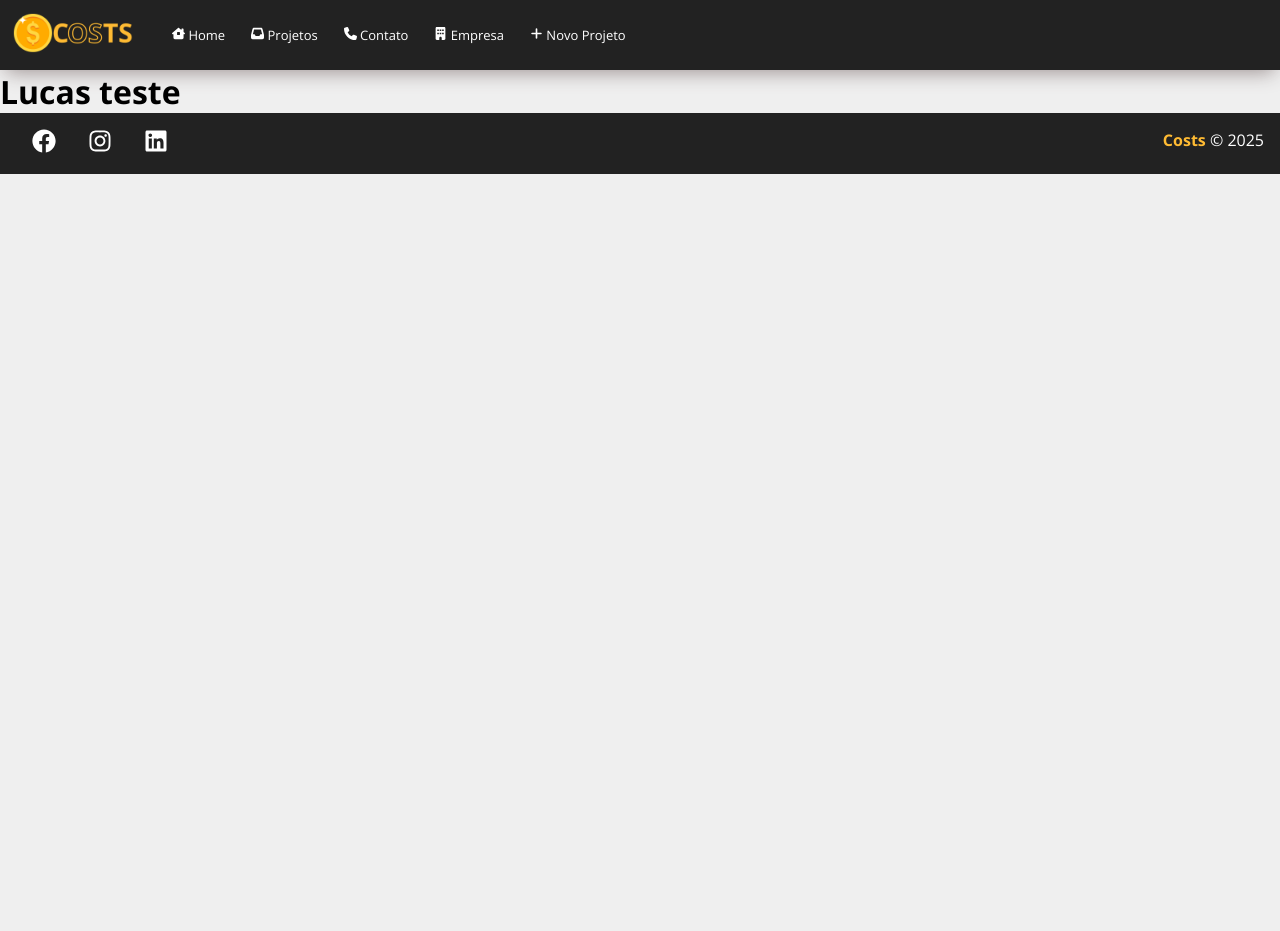
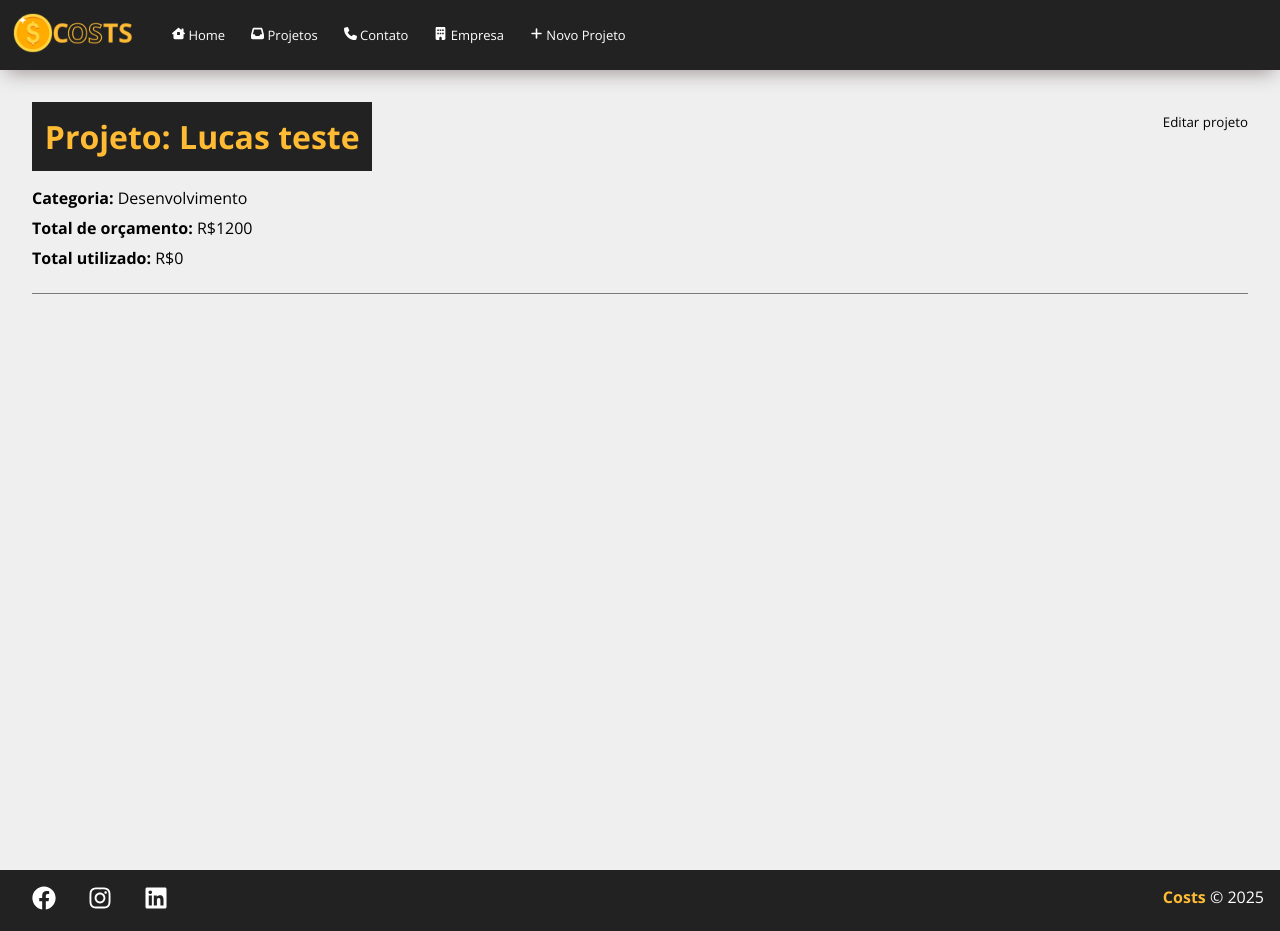
Before and after one commit to LucasDRo/Costs, a React (Create React App) app: page /project/1ffd in a window 1280 px wide. Before the commit the page ends 800 px from the top, so only its background shows below. Built offline with nearby package versions, Linux system fonts and the light colour scheme; data requests are answered from the project's data file; the HTML template or start-up script is replaced by a standard one.

Commit message:
style: edit project page

```diff
--- a/db.json
+++ b/db.json
@@ -12,12 +12,12 @@
       "services": []
     },
     {
-      "id": "4af6",
-      "name": "Lucas teste 2",
-      "budget": "56666",
+      "id": "2ccd",
+      "name": "Desenvolvimento React",
+      "budget": "2000",
       "categories": {
-        "id": "3",
-        "name": "Design"
+        "id": "2",
+        "name": "Desenvolvimento"
       },
       "cost": 0,
       "services": []
--- a/src/components/layout/Footer.js
+++ b/src/components/layout/Footer.js
@@ -5,13 +5,13 @@ function Footer() {
     <footer className={styles.footer}>
       <ul className={styles.social_list}>
         <li>
-          <FaFacebook />
+          <a href="https://www.facebook.com/profile.php?id=100052148408344"><FaFacebook /></a>
         </li>
         <li>
-          <FaInstagram />
+          <a href="https://www.instagram.com/lucasdini_r/"><FaInstagram /></a>
         </li>
         <li>
-          <FaLinkedin />
+          <a href="https://www.linkedin.com/in/lucas-diniz-rodrigues-879743225/"><FaLinkedin /></a>
         </li>
       </ul>
       <p className={styles.copy_right}>
--- a/src/components/layout/Footer.module.css
+++ b/src/components/layout/Footer.module.css
@@ -19,7 +19,7 @@
     margin: 0 1em;
 }
 
-.social_list li:hover{
+.social_list a:hover{
     color: #ffbb33;
 }
 
@@ -28,9 +28,12 @@
     cursor: pointer;
 }
 
-
-
 .copy_right span{
     font-weight: bold;
     color: #ffbb33;
 }
+
+.social_list a{
+    text-decoration: none;
+    color: #FFF;
+}
--- a/src/components/pages/Project.js
+++ b/src/components/pages/Project.js
@@ -1,29 +1,66 @@
 import styles from "./Project.module.css";
 import { useParams } from "react-router-dom";
 import { useState, useEffect } from "react";
+import Loading from "../layout/Loading";
 
 function Project() {
   const { id } = useParams();
   const [project, setProject] = useState({});
+  const [showProjectForm, setShowProjectForm] = useState(false);
 
   useEffect(() => {
+    setTimeout(() => {
       fetch(`http://localhost:5000/projects/${id}`, {
         method: "GET",
         headers: {
           "Content-Type": "application/json",
         },
-    }).then(res => res.json())
+      })
+        .then((res) => res.json())
         .then((data) => {
           console.log(data);
           setProject(data);
         })
-      .catch(err => console.log)
+        .catch((err) => console.log);
+    }, 300);
   }, [id]);
 
+  function toggleProjectForm() {
+    setShowProjectForm(!showProjectForm);
+  }
+
   return (
+    <>
+      {project.name ? (
+        <div className={styles.project_container_master}>
+          <div className={styles.project_container}>
+            <h1>Projeto: {project.name}</h1>
+            <button className={styles.btn} onClick={toggleProjectForm}>
+              {!showProjectForm ? "Editar projeto" : "Fechar"}
+            </button>
+            {!showProjectForm ? (
+              <div className={styles.project_info}>
+                <p>
+                  <span>Categoria:</span> {project.categories.name}
+                </p>
+                <p>
+                  <span>Total de orçamento:</span> R${project.budget}
+                </p>
+                <p>
+                  <span>Total utilizado:</span> R${project.cost}
+                </p>
+              </div>
+            ) : (
               <div>
-        <h1>{project.name}</h1>
+                <p>Detalhes do projeto</p>
               </div>
+            )}
+          </div>
+        </div>
+      ) : (
+        <Loading />
+      )}
+    </>
   );
 }
 
--- a/src/components/pages/Project.module.css
+++ b/src/components/pages/Project.module.css
@@ -0,0 +1,57 @@
+@media (min-width: 769px) {
+  .project_container_master {
+    height: 100%;
+    width: 100%;
+    padding: 2em;
+    display: flex;
+    flex-direction: column;
+  }
+
+  .project_container h1,
+  .project_container p,
+  .project_container h2 {
+    margin-bottom: 0.5em;
+  }
+
+  .project_container h1 {
+    background-color: #222;
+    color: #ffbb33;
+    padding: 0.4em;
+  }
+
+  .project_container span{
+    font-weight: bold;
+  }
+
+  .project_container{
+    border-bottom: 1px solid #7a7a7a;
+    margin-bottom: 1.2em;
+    padding-bottom: 1em;
+    display: flex;
+    justify-content: space-between;
+    flex-wrap: wrap;
+  }
+
+  .btn{
+    background-color: #222;
+    color: #FFF;
+    padding: 0.5em 1em;
+    text-decoration: none;
+    transition: 0.5s;
+    cursor: pointer;
+    max-height: 40px;
+    border: none;
+  }
+
+  .btn:hover{
+    color: #ffbb33;
+  }
+
+  .project_info{
+    width: 100%;
+  }
+}
+
+@media (max-width: 768px) {
+
+}
--- a/src/components/pages/Projects.js
+++ b/src/components/pages/Projects.js
@@ -28,7 +28,7 @@ function Projects({}) {
         .catch((err) => {
           console.log(err);
         });
-    }, 2000);
+    }, 400);
   }, []);
 
   const location = useLocation();
```
Lines whose indentation alone changed are shown as unchanged.
